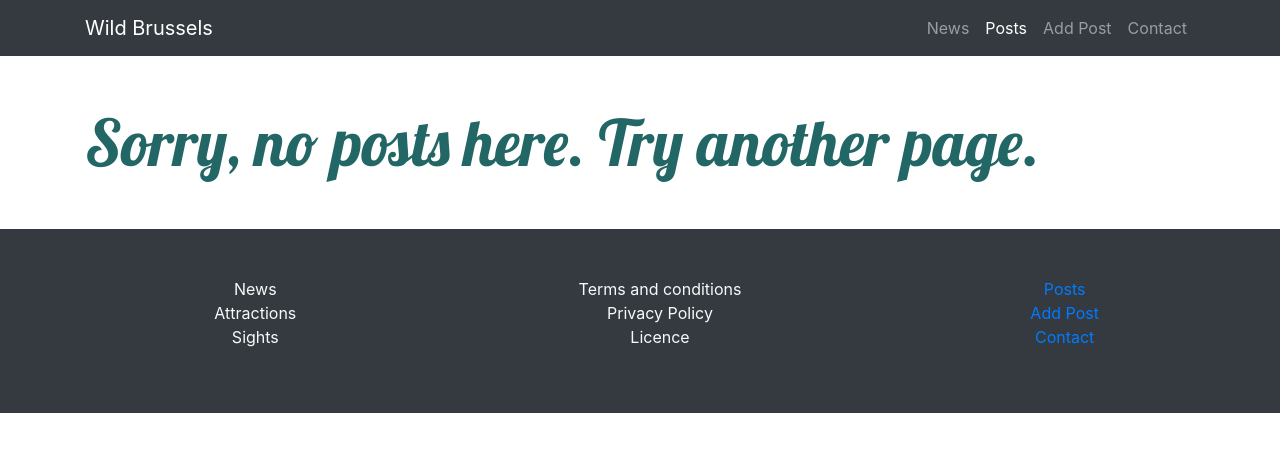
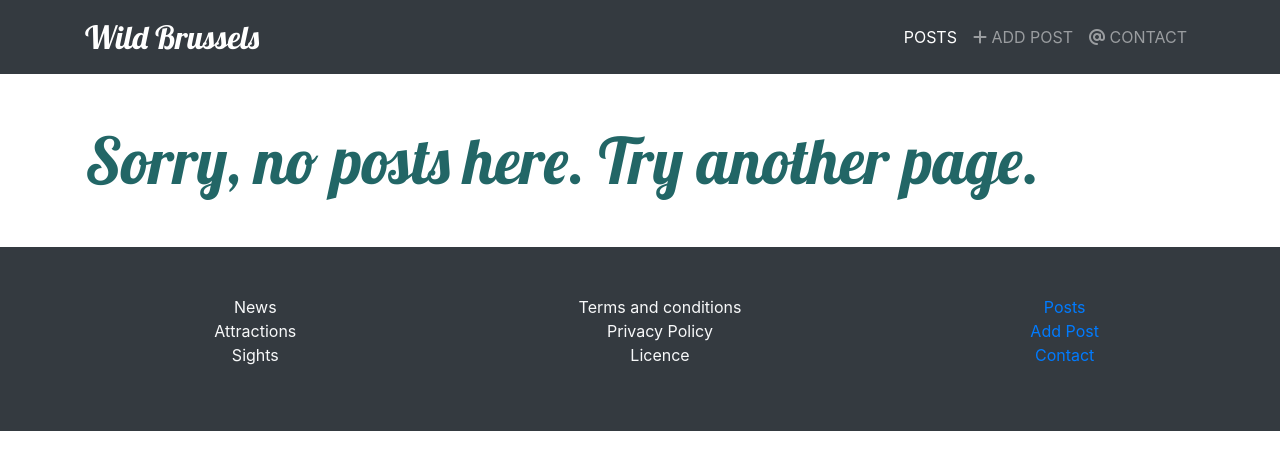
Before and after one commit to WCS-London-Full-Time-Sept19/wcs-wild-brussels, a plain HTML site: page posts.html in a window 1280 px wide. Drawn offline with nearby package versions, Linux system fonts and the light colour scheme.

Commit message:
mod navbar & article animation

```diff
--- a/posts.css
+++ b/posts.css
@@ -1,3 +1,12 @@
+/* Navbar */
+
+.navbar-dark .navbar-brand {
+  font-family: 'Lobster', cursive;
+  font-size: 2em;
+}
+
+/* Posts */
+
 h2 {
   font-size: 4em;
   color: #226666;
@@ -26,6 +35,22 @@ img {
   max-width: 700px;
 }
 
+/* article animation */
+article {
+  animation: fadein 2s;
+}
+
+@keyframes fadein {
+  from {
+    opacity: 0;
+  }
+  to {
+    opacity: 1;
+  }
+}
+
+/* footer */
+
 ul {
   list-style-type: none;
 }
--- a/posts.html
+++ b/posts.html
@@ -21,6 +21,12 @@
       href="https://fonts.googleapis.com/css?family=Lobster|Merriweather&display=swap"
       rel="stylesheet"
     />
+
+    <!-- Font Awesome -->
+    <script
+      src="https://kit.fontawesome.com/a181db4f17.js"
+      crossorigin="anonymous"
+    ></script>
 
     <!-- Custom Styles -->
     <link rel="stylesheet" href="posts.css" />
@@ -48,17 +54,18 @@
           id="navbarNav"
         >
           <ul class="navbar-nav">
-            <li class="nav-item">
-              <a class="nav-link" href="news.html">News</a>
-            </li>
             <li class="nav-item active">
-              <a class="nav-link" href="posts.html?page=1">Posts</a>
+              <a class="nav-link" href="posts.html?page=1">POSTS</a>
             </li>
             <li class="nav-item">
-              <a class="nav-link" href="addpost.html">Add Post</a>
+              <a class="nav-link" href="addpost.html"
+                ><i class="fas fa-plus"></i> ADD POST</a
+              >
             </li>
             <li class="nav-item">
-              <a class="nav-link" href="contactForm.html">Contact</a>
+              <a class="nav-link" href="contactForm.html"
+                ><i class="fas fa-at"></i> CONTACT</a
+              >
             </li>
           </ul>
         </div>
```
Also changed, not shown: addpost.html (+14 -7 lines).
